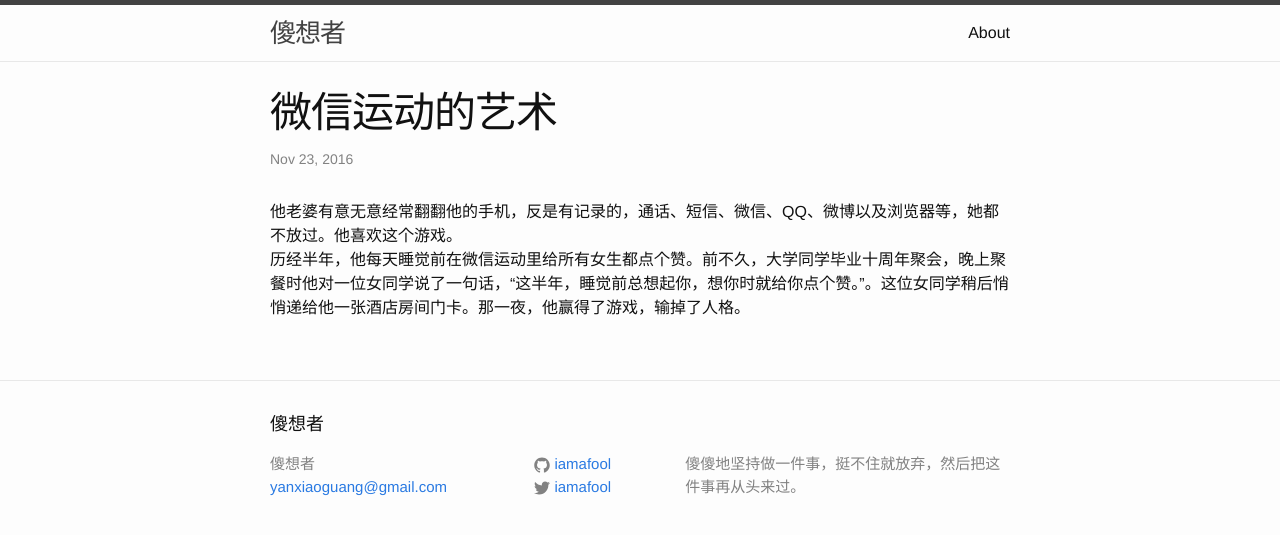
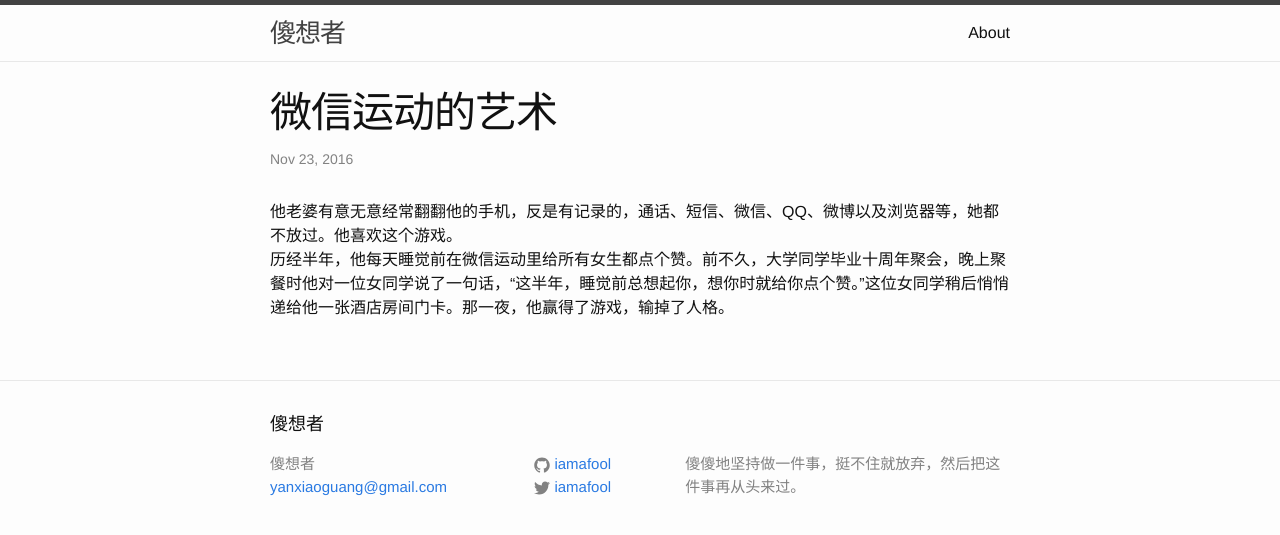
Before and after one commit to iamafool/iamafool.github.io, a Jekyll site: the page built from _posts/2016-11-23-story-03.markdown, in a window 1280 px wide. Shown: the top 535 px of the page. Built offline with Jekyll 4.4.1, drawn with Linux system fonts in a browser that asks for light colours; comment, search, counter and statistics services are not loaded.

```diff
--- a/_posts/2016-11-23-story-03.markdown
+++ b/_posts/2016-11-23-story-03.markdown
@@ -5,4 +5,4 @@ date:   2016-11-23 19:30:00 +0800
 categories: 小说
 ---
 他老婆有意无意经常翻翻他的手机，反是有记录的，通话、短信、微信、QQ、微博以及浏览器等，她都不放过。他喜欢这个游戏。
-历经半年，他每天睡觉前在微信运动里给所有女生都点个赞。前不久，大学同学毕业十周年聚会，晚上聚餐时他对一位女同学说了一句话，“这半年，睡觉前总想起你，想你时就给你点个赞。”。这位女同学稍后悄悄递给他一张酒店房间门卡。那一夜，他赢得了游戏，输掉了人格。
+历经半年，他每天睡觉前在微信运动里给所有女生都点个赞。前不久，大学同学毕业十周年聚会，晚上聚餐时他对一位女同学说了一句话，“这半年，睡觉前总想起你，想你时就给你点个赞。”这位女同学稍后悄悄递给他一张酒店房间门卡。那一夜，他赢得了游戏，输掉了人格。
```
